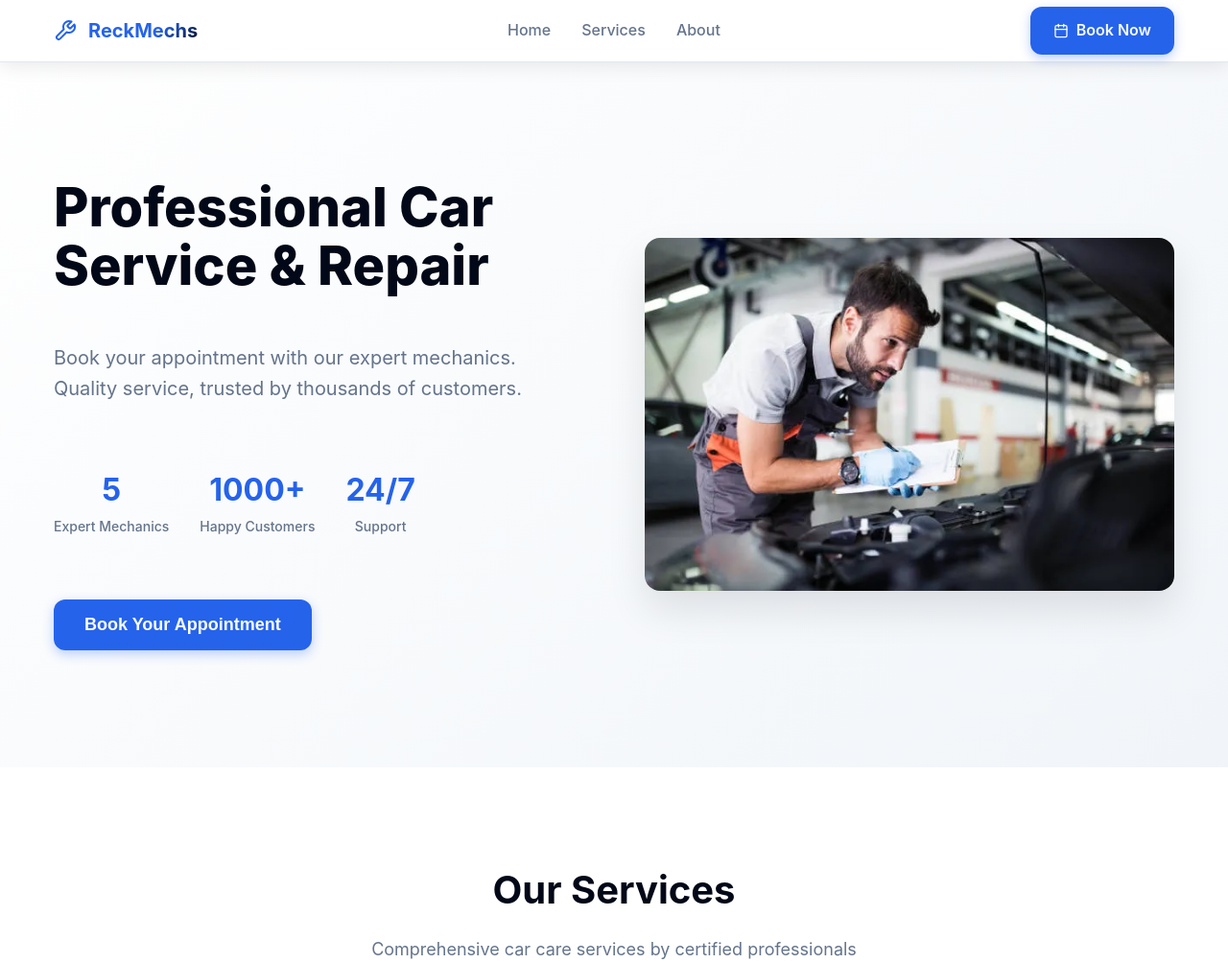
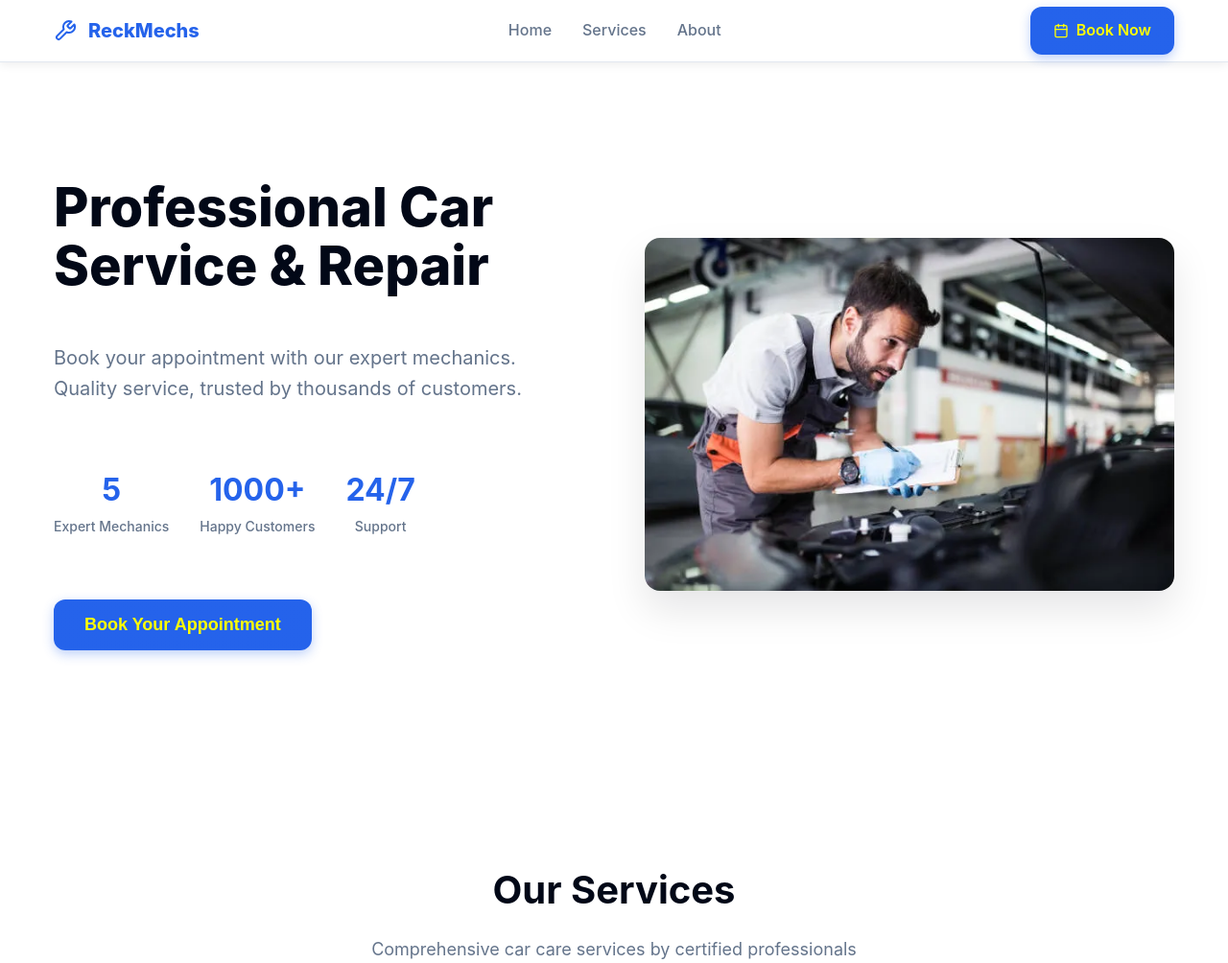
Before and after one commit to Zubiii333/ReckMechs, a PHP site: page /backend/server.php in a window 1280 px wide. Shown: the top 1004 px of the page at 96% size. Run offline with PHP 8.4, Linux system fonts and the light colour scheme.

Commit message:
Styles fixed

```diff
--- a/frontend/css/style.css
+++ b/frontend/css/style.css
@@ -1,4 +1,4 @@
-/* CSS Custom Properties (Variables) */
+/* CSS Custom Properties (Variables) - Light Theme Only */
 :root {
   --background: 0 0% 100%;
   --foreground: 222.2 84% 4.9%;
@@ -7,44 +7,19 @@
   --popover: 0 0% 100%;
   --popover-foreground: 222.2 84% 4.9%;
   --primary: 221.2 83.2% 53.3%;
-  --primary-foreground: 210 40% 98%;
-  --secondary: 210 40% 96%;
+  --primary-foreground: 255 255 255;
+  --secondary: 210 40% 98%;
   --secondary-foreground: 222.2 84% 4.9%;
-  --muted: 210 40% 96%;
+  --muted: 210 40% 98%;
   --muted-foreground: 215.4 16.3% 46.9%;
-  --accent: 210 40% 96%;
+  --accent: 210 40% 98%;
   --accent-foreground: 222.2 84% 4.9%;
   --destructive: 0 84.2% 60.2%;
-  --destructive-foreground: 210 40% 98%;
+  --destructive-foreground: 255 255 255;
   --border: 214.3 31.8% 91.4%;
   --input: 214.3 31.8% 91.4%;
   --ring: 221.2 83.2% 53.3%;
   --radius: 0.5rem;
-}
-
-/* Dark mode variables */
-@media (prefers-color-scheme: dark) {
-  :root {
-    --background: 222.2 84% 4.9%;
-    --foreground: 210 40% 98%;
-    --card: 222.2 84% 4.9%;
-    --card-foreground: 210 40% 98%;
-    --popover: 222.2 84% 4.9%;
-    --popover-foreground: 210 40% 98%;
-    --primary: 217.2 91.2% 59.8%;
-    --primary-foreground: 222.2 84% 4.9%;
-    --secondary: 217.2 32.6% 17.5%;
-    --secondary-foreground: 210 40% 98%;
-    --muted: 217.2 32.6% 17.5%;
-    --muted-foreground: 215 20.2% 65.1%;
-    --accent: 217.2 32.6% 17.5%;
-    --accent-foreground: 210 40% 98%;
-    --destructive: 0 62.8% 30.6%;
-    --destructive-foreground: 210 40% 98%;
-    --border: 217.2 32.6% 17.5%;
-    --input: 217.2 32.6% 17.5%;
-    --ring: 224.3 76.3% 94.1%;
-  }
 }
 
 /* Reset and Base Styles */
@@ -71,15 +46,14 @@
 
 /* Navigation */
 .navbar {
-  background: rgba(255, 255, 255, 0.95);
-  backdrop-filter: blur(20px);
+  background: hsl(var(--background));
   border-bottom: 1px solid hsl(var(--border));
   position: fixed;
   top: 0;
   left: 0;
   right: 0;
   z-index: 1000;
-  box-shadow: 0 2px 20px hsl(var(--foreground) / 0.1);
+  box-shadow: 0 2px 10px hsl(var(--foreground) / 0.08);
 }
 
 .nav-container {
@@ -109,10 +83,8 @@
 }
 
 .brand-name {
-  background: linear-gradient(135deg, hsl(var(--primary)), hsl(var(--primary)) 60%, hsl(var(--accent-foreground)));
-  -webkit-background-clip: text;
-  -webkit-text-fill-color: transparent;
-  background-clip: text;
+  color: hsl(var(--primary));
+  font-weight: 800;
 }
 
 .nav-menu {
@@ -180,7 +152,7 @@
 /* Hero Section */
 .hero {
   padding: 8rem 0 4rem;
-  background: linear-gradient(135deg, hsl(var(--background)) 0%, hsl(var(--secondary)) 100%);
+  background: hsl(var(--background));
   min-height: 100vh;
   display: flex;
   align-items: center;
```
